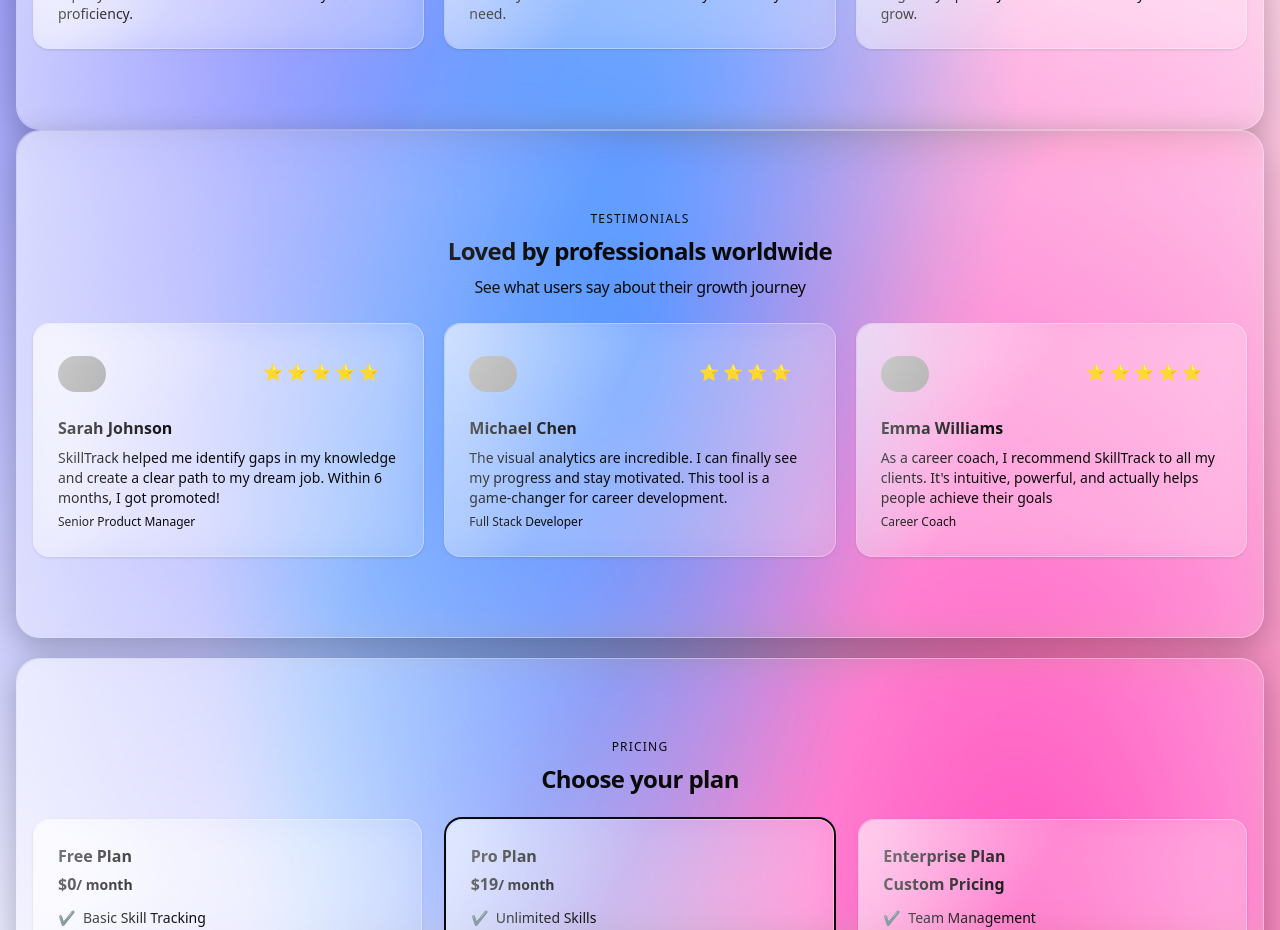
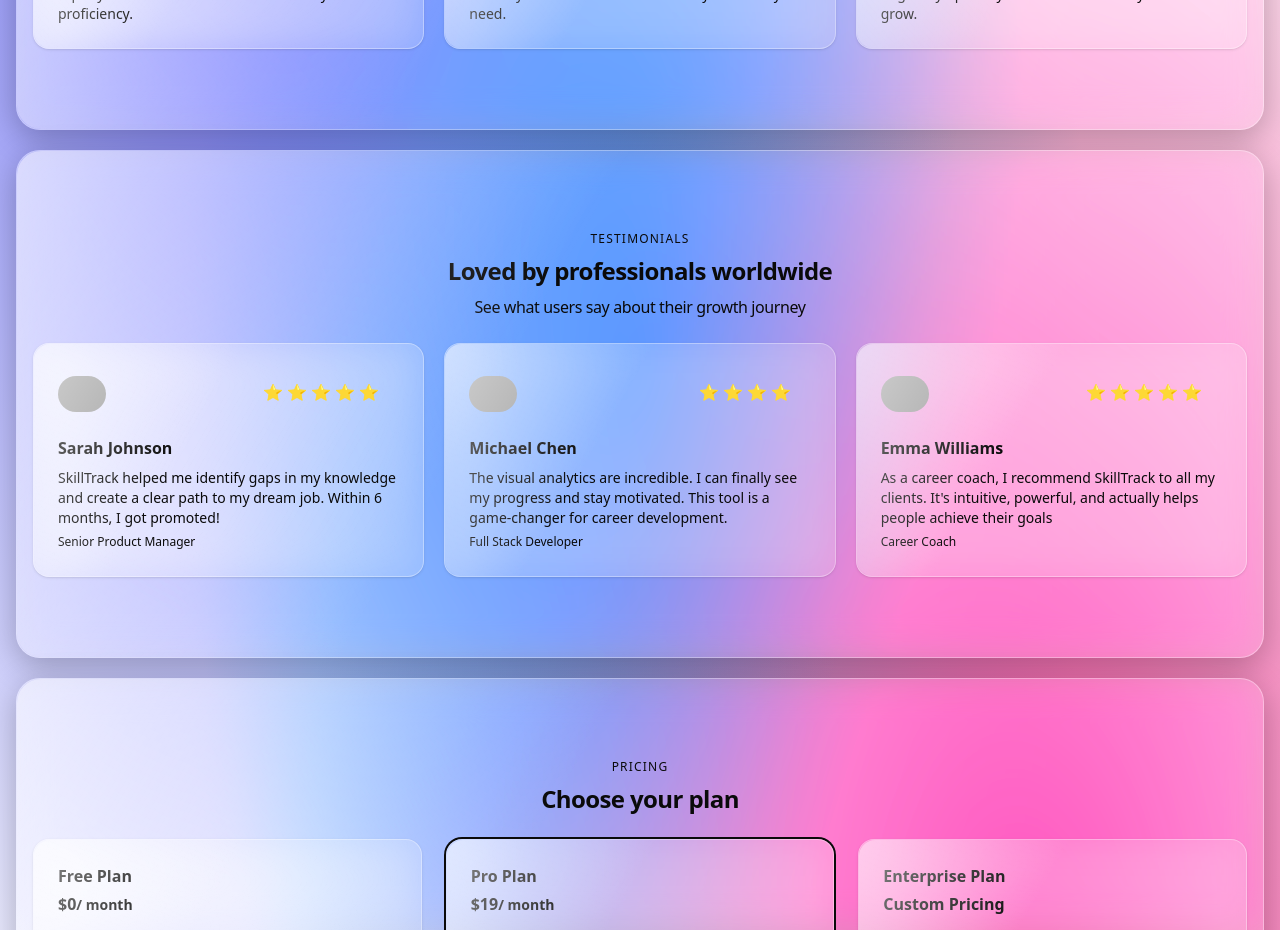
Before and after one commit to Neda0o0/skill-career-tracker, a Next.js app in the folder frontend/: page / in a window 1280 px wide. Shown: the part 1160-2090 px from the top of the page. Built offline with nearby package versions, Linux system fonts and the light colour scheme; grey boxes are pictures that could not be loaded.

Commit message:
Add mt-5 for section in Testimonials part

```diff
--- a/frontend/src/components/sections/Testimonials/Testimonials.jsx
+++ b/frontend/src/components/sections/Testimonials/Testimonials.jsx
@@ -62,7 +62,7 @@ const Testimonials = () => {
   return (
     <section
       id="testimonials"
-      className="flex flex-col justify-center items-center p-4 glass rounded-3xl"
+      className="flex flex-col justify-center items-center p-4 glass rounded-3xl mt-5"
     >
       <span className="text-xs font-medium tracking-widest text-foreground/60 uppercase">
         Testimonials
```
